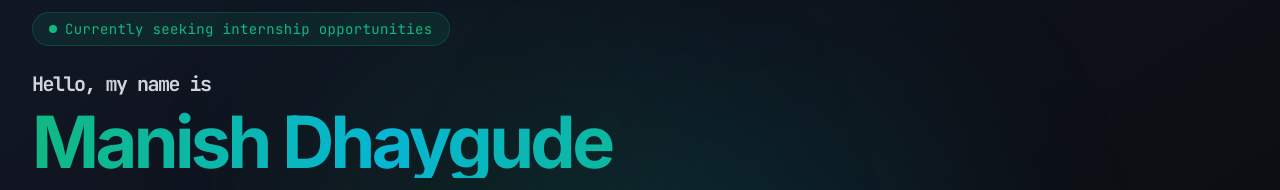
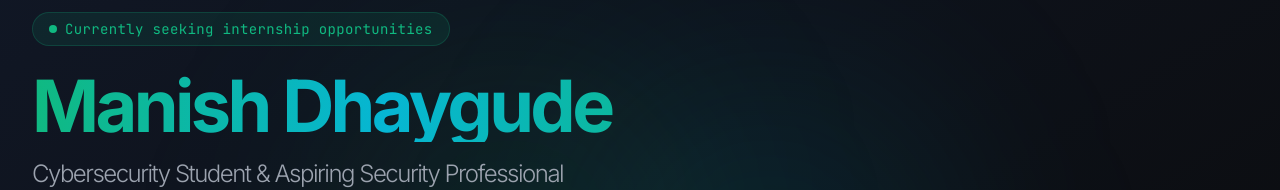
Before and after one commit to manish01-hash/Portfolio, a React (Vite) app: page / in a window 1280 px wide. Shown: the part 148-338 px from the top of the page. Built offline with nearby package versions, Linux system fonts and the light colour scheme; no server answers.

Commit message:
Update Hero.tsx

```diff
--- a/components/Hero.tsx
+++ b/components/Hero.tsx
@@ -42,7 +42,6 @@ const Hero: React.FC<HeroProps> = () => {
             transition={{ duration: 0.6, delay: 0.2 }}
             className="text-4xl sm:text-5xl md:text-6xl font-bold tracking-tight text-white mb-6 leading-tight"
           >
-            <span className="block text-gray-300 mb-2 text-lg sm:text-xl font-mono">Hello, my name is</span>
             <span className="block text-4xl sm:text-6xl md:text-7xl font-bold bg-clip-text text-transparent bg-gradient-to-r from-cyber-primary via-cyber-accent to-cyber-primary bg-300% animate-gradient font-sans tracking-tighter">
               {PERSONAL_INFO.name}
             </span>
```
